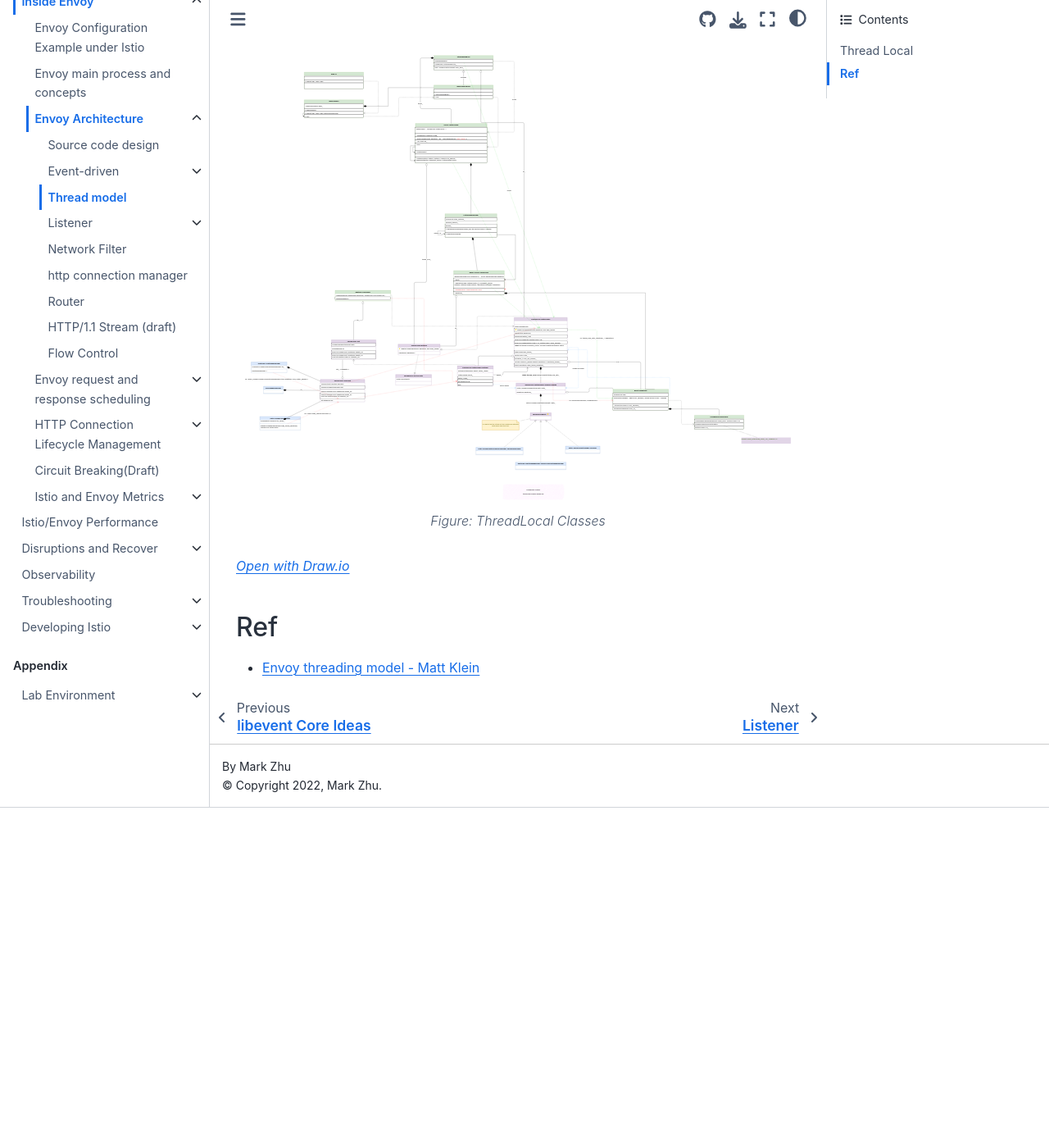
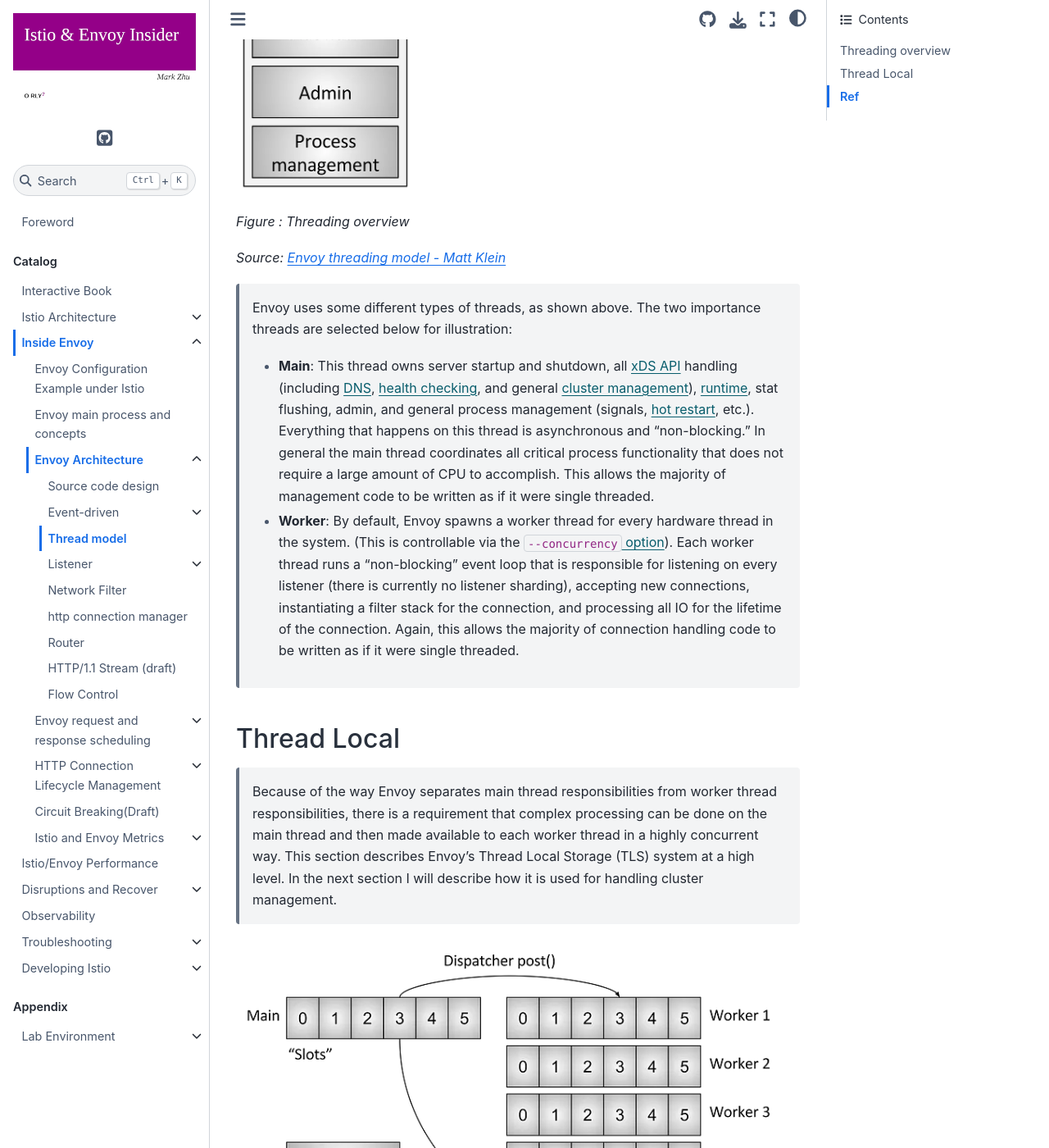
Before and after one commit to labilezhu/istio-insider-en, a Sphinx documentation site: the page built from docs/source/ch2-envoy/arch/thread-model/thread-model.md, in a window 1280 px wide and 1400 px high, scrolled down 1416 px. Shown: the whole window at 82% size. Built offline with Sphinx 7.4.7 and the Sphinx Book theme 1.1.4, drawn with Linux system fonts in a browser that asks for light colours; before the commit the page ends 2401 px from its top, so only the background shows below that; some of the changed text lies outside the part shown.

Commit message:
Thread Local

```diff
--- a/docs/source/ch2-envoy/arch/thread-model/thread-model.md
+++ b/docs/source/ch2-envoy/arch/thread-model/thread-model.md
@@ -23,7 +23,62 @@
 
 
 
+## Threading overview
+
+![image-20240506232521005](./thread-model.assets/threading-overview.png)
+
+*Figure : Threading overview*
+
+*Source: [Envoy threading model - Matt Klein](https://blog.envoyproxy.io/envoy-threading-model-a8d44b922310)*
+
+
+
+> Envoy uses some different types of threads, as shown above. The two importance threads are selected below for illustration:
+>
+> - **Main**: This thread owns server startup and shutdown, all [xDS API](https://lyft.github.io/envoy/docs/intro/arch_overview/dynamic_configuration.html) handling (including [DNS](https://lyft.github.io/envoy/docs/intro/arch_overview/service_discovery.html), [health checking](https://lyft.github.io/envoy/docs/intro/arch_overview/health_checking.html), and general [cluster management](https://lyft.github.io/envoy/docs/intro/arch_overview/cluster_manager.html)), [runtime](https://lyft.github.io/envoy/docs/intro/arch_overview/runtime.html), stat flushing, admin, and general process management (signals, [hot restart](https://lyft.github.io/envoy/docs/intro/arch_overview/hot_restart.html), etc.). Everything that happens on this thread is asynchronous and “non-blocking.” In general the main thread coordinates all critical process functionality that does not require a large amount of CPU to accomplish. This allows the majority of management code to be written as if it were single threaded.
+> - **Worker**: By default, Envoy spawns a worker thread for every hardware thread in the system. (This is controllable via the `--concurrency`[ option](https://lyft.github.io/envoy/docs/operations/cli.html)). Each worker thread runs a “non-blocking” event loop that is responsible for listening on every listener (there is currently no listener sharding), accepting new connections, instantiating a filter stack for the connection, and processing all IO for the lifetime of the connection. Again, this allows the majority of connection handling code to be written as if it were single threaded.
+
+
+
+
+
+
+
 ## Thread Local
+
+
+
+> Because of the way Envoy separates main thread responsibilities from worker thread responsibilities, there is a requirement that complex processing can be done on the main thread and then made available to each worker thread in a highly concurrent way. This section describes Envoy’s Thread Local Storage (TLS) system at a high level. In the next section I will describe how it is used for handling cluster management.
+
+
+
+
+
+![image-20240506233017636](./thread-model.assets/thread-local-storage-system.png)
+
+
+
+*Source: [Envoy threading model - Matt Klein](https://blog.envoyproxy.io/envoy-threading-model-a8d44b922310)*
+
+*Figure : Thread Local Storage (TLS) system*
+
+
+
+
+
+
+
+![image-20240506233250458](./thread-model.assets/cluster-manager-threading.png)
+
+*Source: [Envoy threading model - Matt Klein](https://blog.envoyproxy.io/envoy-threading-model-a8d44b922310)*
+
+*Figure : Cluster manager threading*
+
+
+
+
+
+
 
 If the shared data is locked for write and read access, the concurrency will definitely decrease. So the Envoy author referred to the Linux kernel's [read-copy-update (RCU)] (https://en.wikipedia.org/wiki/Read-copy) under the condition that the real-time consistency requirements for data synchronization updates are not high. They have implemented a set of Thread Local data synchronization mechanism. The underlying implementation is based on C++11's `thread_local` function and libevent's `libevent::event_active(&raw_event_, EV_TIMEOUT, 0)`.
 
```
Also changed, not shown: docs/source/ch2-envoy/arch/thread-model/thread-model.assets/cluster-manager-threading.png (added), docs/source/ch2-envoy/arch/thread-model/thread-model.assets/thread-local-storage-system.png (added), docs/source/ch2-envoy/arch/thread-model/thread-model.assets/threading-overview.png (added).
